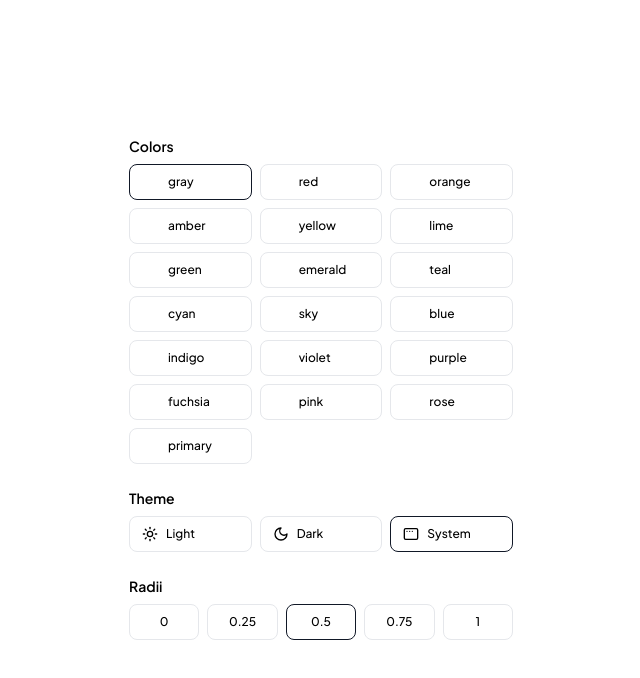
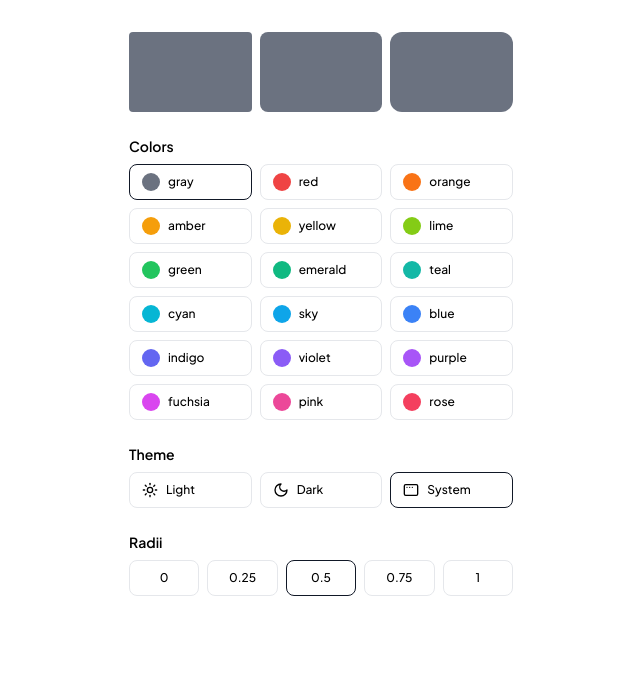
Before and after one commit to brunohfabre/toop-ui, a React (Vite) app: page / in a window 1280 px wide. Shown: the top 678 px of the page, without its empty margins (319-959 px from the left). Built offline with nearby package versions, Linux system fonts and the light colour scheme.

Commit message:
remove radix

```diff
--- a/src/components/theme-provider.tsx
+++ b/src/components/theme-provider.tsx
@@ -5,6 +5,8 @@ import {
   useState,
   type ReactNode,
 } from 'react'
+
+import tailwindColors from 'tailwindcss/colors'
 
 export const colors = [
   'gray',
@@ -25,7 +27,6 @@ export const colors = [
   'fuchsia',
   'pink',
   'rose',
-  'primary',
 ]
 export type Color = (typeof colors)[number]
 
@@ -133,6 +134,15 @@ export function ThemeProvider({
     const root = window.document.documentElement
 
     root.classList.add(color)
+
+    const tailwindColorsVariants = tailwindColors as any
+
+    const primaryColorVariants: Record<string, string> =
+      tailwindColorsVariants[color]
+
+    Object.entries(primaryColorVariants).forEach(([key, value]) => {
+      root.style.setProperty(`--primary-${key}`, value)
+    })
   }, [color])
 
   useEffect(() => {
--- a/src/pages/home.tsx
+++ b/src/pages/home.tsx
@@ -6,8 +6,8 @@ export function Home() {
     useTheme()
 
   return (
-    <div className="h-screen items-center overflow-auto px-4 py-8 antialiased">
-      <div className="mx-auto flex max-w-96 flex-col gap-6">
+    <div className="h-screen overflow-auto px-4 py-8 antialiased">
+      <div className="mx-auto flex max-w-96 flex-col justify-center gap-6 overflow-auto">
         <div className="flex gap-2">
           <div className="h-20 flex-1 rounded-sm bg-primary-500" />
           <div className="h-20 flex-1 rounded-md bg-primary-500" />
@@ -28,7 +28,28 @@ export function Home() {
                 )}
                 onClick={() => changeColor(item)}
               >
-                <div className={cn('size-[18px] rounded-full')} />
+                <div
+                  className={cn('size-[18px] rounded-full', {
+                    'bg-gray-500': item === 'gray',
+                    'bg-red-500': item === 'red',
+                    'bg-orange-500': item === 'orange',
+                    'bg-amber-500': item === 'amber',
+                    'bg-yellow-500': item === 'yellow',
+                    'bg-lime-500': item === 'lime',
+                    'bg-green-500': item === 'green',
+                    'bg-emerald-500': item === 'emerald',
+                    'bg-teal-500': item === 'teal',
+                    'bg-cyan-500': item === 'cyan',
+                    'bg-sky-500': item === 'sky',
+                    'bg-blue-500': item === 'blue',
+                    'bg-indigo-500': item === 'indigo',
+                    'bg-violet-500': item === 'violet',
+                    'bg-purple-500': item === 'purple',
+                    'bg-fuchsia-500': item === 'fuchsia',
+                    'bg-pink-500': item === 'pink',
+                    'bg-rose-500': item === 'rose',
+                  })}
+                />
                 {item}
               </button>
             ))}
--- a/tailwind.config.js
+++ b/tailwind.config.js
@@ -12,17 +12,17 @@ module.exports = {
     extend: {
       colors: {
         primary: {
-          50: 'hsl(var(--primary-50))',
-          100: 'hsl(var(--primary-100))',
-          200: 'hsl(var(--primary-200))',
-          300: 'hsl(var(--primary-300))',
-          400: 'hsl(var(--primary-400))',
-          500: 'hsl(var(--primary-500))',
-          600: 'hsl(var(--primary-600))',
-          700: 'hsl(var(--primary-700))',
-          800: 'hsl(var(--primary-800))',
-          900: 'hsl(var(--primary-900))',
-          950: 'hsl(var(--primary-950))',
+          50: 'var(--primary-50)',
+          100: 'var(--primary-100)',
+          200: 'var(--primary-200)',
+          300: 'var(--primary-300)',
+          400: 'var(--primary-400)',
+          500: 'var(--primary-500)',
+          600: 'var(--primary-600)',
+          700: 'var(--primary-700)',
+          800: 'var(--primary-800)',
+          900: 'var(--primary-900)',
+          950: 'var(--primary-950)',
         },
       },
       fontFamily: {
```
